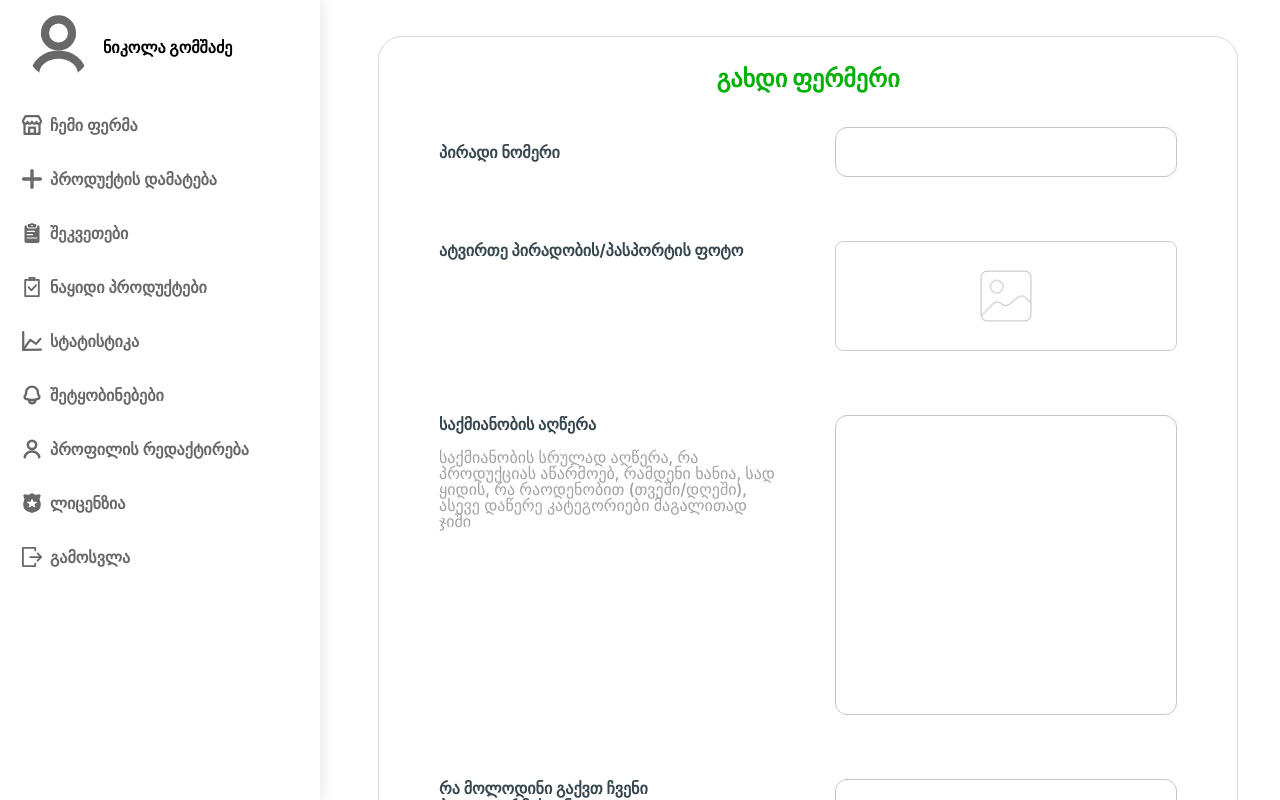
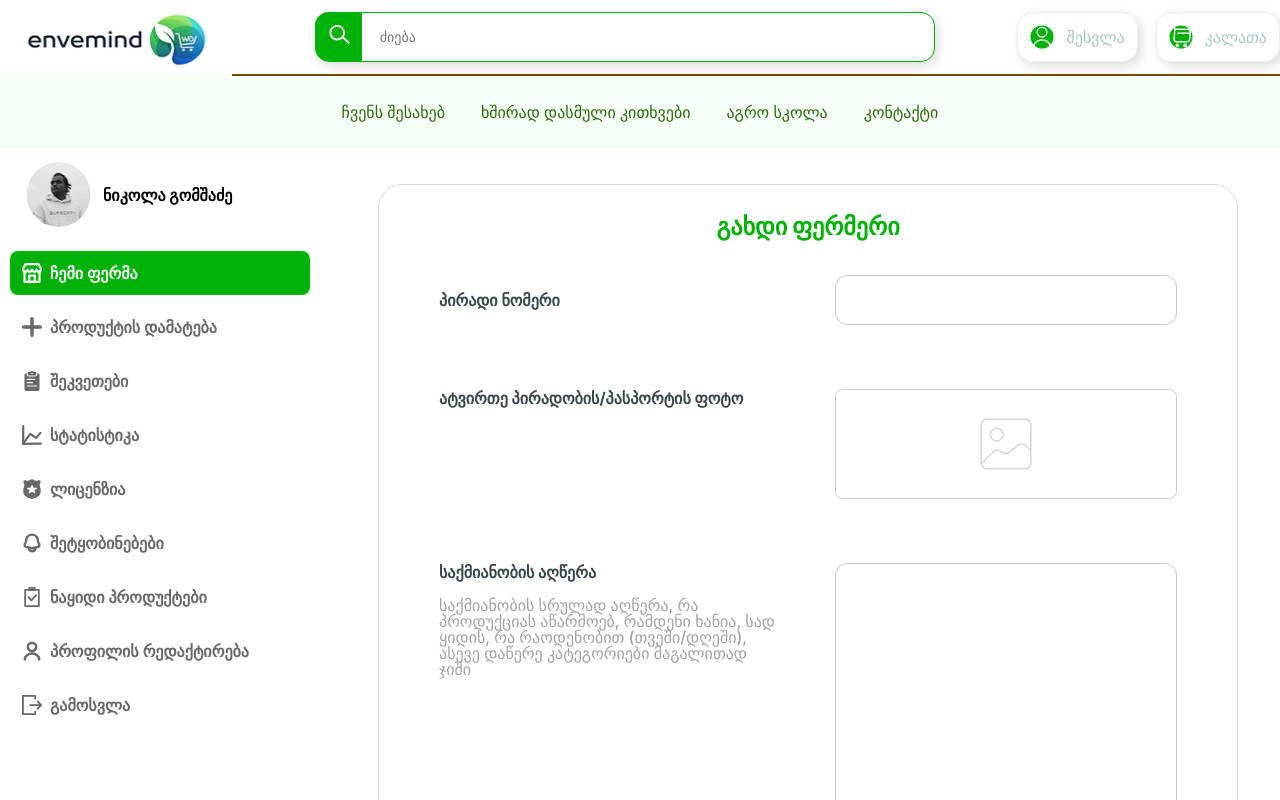
Before and after one commit to Synaptica-Development/Farmers, a Next.js app: page /farmer/myfarm in a window 1280 px wide. Shown: the top 800 px of the page. Built offline with nearby package versions, Linux system fonts and the light colour scheme; no server answers.

Commit message:
feat: connected profile icon appearence on role

```diff
--- a/app/_colors.scss
+++ b/app/_colors.scss
@@ -29,3 +29,4 @@ $profileTextGray: #A2A2A2;
 $profileInputGray: #C5C5C5;
 $profileSecondaryGray: #CFCFCF;
 $secondaryBorderwhite: #EBEBEB;
+$waitingYellow: #FFA600;
--- a/app/components/BecomeFarmer/BecomeFarmer.tsx
+++ b/app/components/BecomeFarmer/BecomeFarmer.tsx
@@ -4,7 +4,13 @@ import { useForm } from 'react-hook-form';
 import styles from './BecomeFarmer.module.scss';
 import Image from 'next/image';
 import api from '@/lib/axios';
-import { useState } from 'react';
+import Cookies from 'js-cookie';
+import { extractRoleFromToken } from '@/lib/extractRoleFromToken';
+
+
+interface Props {
+  setRole: React.Dispatch<React.SetStateAction<string | null>>;
+}
 
 type FormData = {
     personalId: string;
@@ -14,14 +20,13 @@ type FormData = {
     heardAbout: string;
 };
 
-const BecomeFarmer = () => {
+const BecomeFarmer = (props: Props) => {
     const {
         register,
         handleSubmit,
         reset,
         formState: { errors },
     } = useForm<FormData>();
-
     const onSubmit = async (data: FormData) => {
         try {
             const formData = new FormData();
@@ -37,7 +42,24 @@ const BecomeFarmer = () => {
 
             const response = await api.put(`/api/Farmer/create-farm?${queryParams}`, formData);
 
-            console.log('Success:', response.data);
+            console.log('Success:', response.data.token);
+
+            ////
+            const role = extractRoleFromToken(response.data.token);
+
+            Cookies.set('token', response.data.token, {
+                secure: true,
+                sameSite: 'none',
+            });
+
+
+            if (role) {
+                props.setRole(role)
+                Cookies.set('role', role, {
+                    secure: true,
+                    sameSite: 'none',
+                });
+            }
             reset();
         } catch (err) {
             console.error('Upload error:', err);
--- a/app/components/FarmerSideBar/FarmerSideBar.module.scss
+++ b/app/components/FarmerSideBar/FarmerSideBar.module.scss
@@ -5,7 +5,6 @@
     flex-direction: column;
     max-width: 320px;
     width: 100%;
-    box-shadow: 4px 0 12px rgba(0, 0, 0, 0.08);
     min-height: 100vh;
     height: 100%;
 }
--- a/app/components/FarmerSideBar/FarmerSideBar.tsx
+++ b/app/components/FarmerSideBar/FarmerSideBar.tsx
@@ -10,7 +10,7 @@ const navItems = [
     label: 'ჩემი ფერმა',
     icon: '/myShop.svg',
     activeIcon: '/activemyShop.svg',
-    href: '/',
+    href: '/farmer/myfarm',
   },
   {
     label: 'პროდუქტის დამატება',
@@ -25,16 +25,16 @@ const navItems = [
     href: '/orders',
   },
   {
-    label: 'ნაყიდი პროდუქტები',
-    icon: '/boughtProduct.svg',
-    activeIcon: '/activeboughtProduct.svg',
-    href: '/bought-products',
-  },
-  {
     label: 'სტატისტიკა',
     icon: '/statistic.svg',
     activeIcon: '/activestatistic.svg',
     href: '/statistics',
+  },
+  {
+    label: 'ლიცენზია',
+    icon: '/license.svg',
+    activeIcon: '/activelicense.svg',
+    href: '/farmer/licenses',
   },
   {
     label: 'შეტყობინებები',
@@ -43,16 +43,16 @@ const navItems = [
     href: '/notifications',
   },
   {
+    label: 'ნაყიდი პროდუქტები',
+    icon: '/boughtProduct.svg',
+    activeIcon: '/activeboughtProduct.svg',
+    href: '/bought-products',
+  },
+  {
     label: 'პროფილის რედაქტირება',
     icon: '/sidebarProfile.svg',
     activeIcon: '/activesidebarProfile.svg',
     href: '/profile',
-  },
-  {
-    label: 'ლიცენზია',
-    icon: '/license.svg',
-    activeIcon: '/activelicense.svg',
-    href: '/licenses',
   },
   {
     label: 'გამოსვლა',
@@ -69,7 +69,7 @@ const FarmerSideBar = () => {
     <div className={styles.sidebar}>
       <div className={styles.profile}>
         <Image
-          src="/sidebarProfile.svg"
+          src="/testProfile.png"
           alt="Profile"
           width={65}
           height={65}
--- a/app/components/Header/Header.tsx
+++ b/app/components/Header/Header.tsx
@@ -4,8 +4,17 @@ import styles from './Header.module.scss';
 import SearchBar from '../SearchBar/SearchBar';
 import SecondaryHeader from '../SecondaryHeader/SecondaryHeader';
 import Link from 'next/link';
+import Cookies from 'js-cookie';
+import { useEffect, useState } from 'react';
 
 const Header = () => {
+    const [role, setRole] = useState<string | null>(null);
+
+    useEffect(() => {
+        const storedRole = Cookies.get('role');
+        setRole(storedRole || null);
+    }, []);
+
     return (
         <>
             <header className={styles.header}>
@@ -17,10 +26,20 @@ const Header = () => {
                         <SearchBar />
                     </div>
                     <div className={styles.actions}>
-                        <div className={styles.actionButton}>
-                            <Image src="/profile.svg" alt="Logo" width={24} height={24} />
-                            <span>პროფილი</span>
-                        </div>
+                        {role ? (
+                            <Link className={styles.actionButton} href="/farmer/myfarm">
+                                <Image src="/profile.svg" alt="Profile" width={24} height={24} />
+                                <span>პროფილი</span>
+                            </Link>
+                        )
+                            :
+                            (
+                                <Link className={styles.actionButton} href="/signin">
+                                    <Image src="/profile.svg" alt="Profile" width={24} height={24} />
+                                    <span>შესვლა</span>
+                                </Link>
+                            )
+                        }
                         <div className={styles.actionButton}>
                             <Image src="/cart.svg" alt="Logo" width={24} height={24} />
                             <span>კალათა</span>
--- a/app/farmer/layout.module.scss
+++ b/app/farmer/layout.module.scss
@@ -1,4 +1,4 @@
-.layout {
+.contentWrapper {
     display: flex;
     gap: 32px;
     padding-right: 16px;
--- a/app/farmer/layout.tsx
+++ b/app/farmer/layout.tsx
@@ -1,11 +1,15 @@
 import FarmerSideBar from '../components/FarmerSideBar/FarmerSideBar';
+import Header from '../components/Header/Header';
 import styles from './layout.module.scss';
 
 export default function FarmerLayout({ children }: { children: React.ReactNode }) {
   return (
     <div className={styles.layout}>
-      <FarmerSideBar />
-      <main className={styles.content}>{children}</main>
+      <Header/>
+      <div className={styles.contentWrapper}>
+        <FarmerSideBar />
+        <main className={styles.content}>{children}</main>
+      </div>
     </div>
   );
 }
--- a/app/farmer/licenses/page.module.scss
+++ b/app/farmer/licenses/page.module.scss
@@ -99,3 +99,7 @@
     background-color: $primaryGreen;
     color: $primaryWhite;
 }
+
+.waiting {
+    color: $waitingYellow;
+}
--- a/app/farmer/myfarm/page.tsx
+++ b/app/farmer/myfarm/page.tsx
@@ -51,7 +51,7 @@ export default function MyFarmPage() {
           </div>
         </>
       ) : (
-        <BecomeFarmer />
+        <BecomeFarmer setRole={setRole} />
       )}
     </div>
   );
--- a/app/signin/page.tsx
+++ b/app/signin/page.tsx
@@ -8,7 +8,6 @@ import Image from 'next/image';
 import axios from 'axios';
 import Cookies from 'js-cookie';
 import { useRouter } from 'next/navigation';
-import { jwtDecode } from 'jwt-decode';
 import { extractRoleFromToken } from '@/lib/extractRoleFromToken';
 
 type FormData = {
@@ -34,8 +33,6 @@ const SignInPage = () => {
 
         const role = extractRoleFromToken(token);
 
-
-        console.log(role)
         Cookies.set('token', token, {
           secure: true,
           sameSite: 'none',
```
Also changed, not shown: public/testProfile.png (added).
